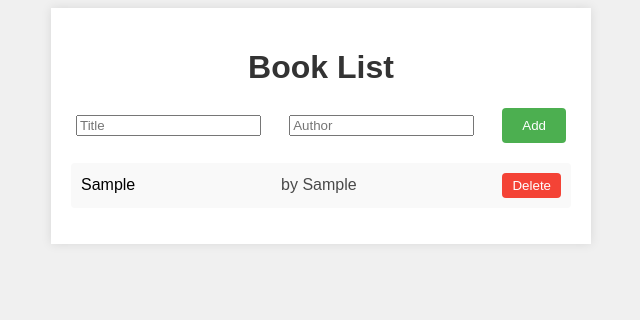
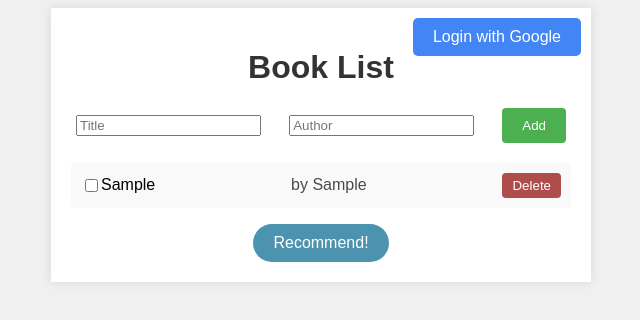
Before and after one commit to DanT52/BookRecommender, a website: page index.html in a window 1280 px wide. Both pictures are taken after typing "Sample", "Sample" into the empty fields and a click on the button "Add". Shown: the whole page, without its empty margins (319-959 px from the left). Drawn offline with Linux system fonts and the light colour scheme.

Commit message:
add login and recommend buttons

```diff
--- a/app.js
+++ b/app.js
@@ -2,8 +2,13 @@ const inputTitle = document.getElementById('input-title');
 const inputAuthor = document.getElementById('input-author');
 const addBookBtn = document.getElementById('add-book');
 const bookList = document.getElementById('book-list');
+const recommendBtn = document.getElementById('recommend');
 
 addBookBtn.addEventListener('click', addTask);
+
+inputTitle.addEventListener('keypress', handleKeyPress);
+inputAuthor.addEventListener('keypress', handleKeyPress);
+recommendBtn.addEventListener('click', recommendBooks);
 
 function handleKeyPress(event) {
     if (event.key === 'Enter') {
@@ -12,8 +17,16 @@ function handleKeyPress(event) {
     }
 }
 
-inputTitle.addEventListener('keypress', handleKeyPress);
-inputAuthor.addEventListener('keypress', handleKeyPress);
+
+function recommendBooks() {
+    const checkedBooks = document.querySelectorAll('#book-list li.done');
+    checkedBooks.forEach(book => {
+      const title = book.querySelector('span:nth-child(2)').textContent;
+      const author = book.querySelector('.author-text').textContent;
+      console.log(`Title: ${title}, Author: ${author}`);
+    });
+}
+
 function addTask() {
     const bookTitle = inputTitle.value.trim();
     const authorName = inputAuthor.value.trim();
@@ -30,6 +43,12 @@ function addBookItem(title, author) {
     const titleSpan = document.createElement('span');
     const authorSpan = document.createElement('span');
     const deleteBtn = document.createElement('button');
+    const checkbox = document.createElement('input');
+
+    checkbox.type = 'checkbox';
+    checkbox.addEventListener('change', () => {
+        li.classList.toggle('done');
+    });
 
     titleSpan.textContent = title;
     authorSpan.textContent = ` by ${author}`;
@@ -40,10 +59,7 @@ function addBookItem(title, author) {
         bookList.removeChild(li);
     });
 
-    titleSpan.addEventListener('click', () => {
-        li.classList.toggle('done');
-    });
-
+    li.appendChild(checkbox);
     li.appendChild(titleSpan);
     li.appendChild(authorSpan);
     li.appendChild(deleteBtn);
--- a/index.html
+++ b/index.html
@@ -8,6 +8,7 @@
 </head>
 <body>
   <div class="container">
+    <button id="login">Login with Google</button>
     <h1>Book List</h1>
     <div class="input-container">
       <input type="text" id="input-title" placeholder="Title">
@@ -15,7 +16,11 @@
       <button id="add-book">Add</button>
     </div>
     <ul id="book-list"></ul>
+
+    <button id="recommend">Recommend!</button>
+
   </div>
+
   <script src="app.js"></script>
 </body>
 </html>
--- a/styles.css
+++ b/styles.css
@@ -4,6 +4,7 @@ body {
 }
 
 .container {
+  position: relative;
   max-width: 500px;
   margin: 0 auto;
   background-color: #fff;
@@ -65,7 +66,7 @@ h1 {
 }
 
 #book-list li button {
-  background-color: #f44336;
+  background-color: #af4c4c;
   color: #fff;
   border: none;
   border-radius: 4px;
@@ -74,10 +75,50 @@ h1 {
 }
 
 #book-list li.done span {
-  text-decoration: line-through;
-  color: #999;
+  font-weight: 520;
+  color: #001e44;
+}
+#book-list li.done {
+  background-color: #e0f4fa;
 }
 
 .author-text {
   opacity: 0.7;
 }
+
+#recommend {
+  display: block;
+  margin: 0 auto;
+  background-color: #4c93af;
+  color: white;
+  border: none;
+  border-radius: 20px;
+  padding: 10px 20px;
+  font-size: 16px;
+  cursor: pointer;
+  transition: background-color 0.3s ease;
+}
+
+#recommend:hover {
+  background-color: deepskyblue;
+}
+
+#login {
+  position: absolute;
+  top: 10px;
+  right: 10px;
+  display: block;
+  background-color: #4285F4;
+  color: white;
+  border: none;
+  border-radius: 5px;
+  padding: 10px 20px;
+  font-size: 16px;
+  cursor: pointer;
+  transition: background-color 0.3s ease;
+  margin-bottom: 20px;
+}
+
+#login:hover {
+  background-color: #2B7DE9;
+}
```
